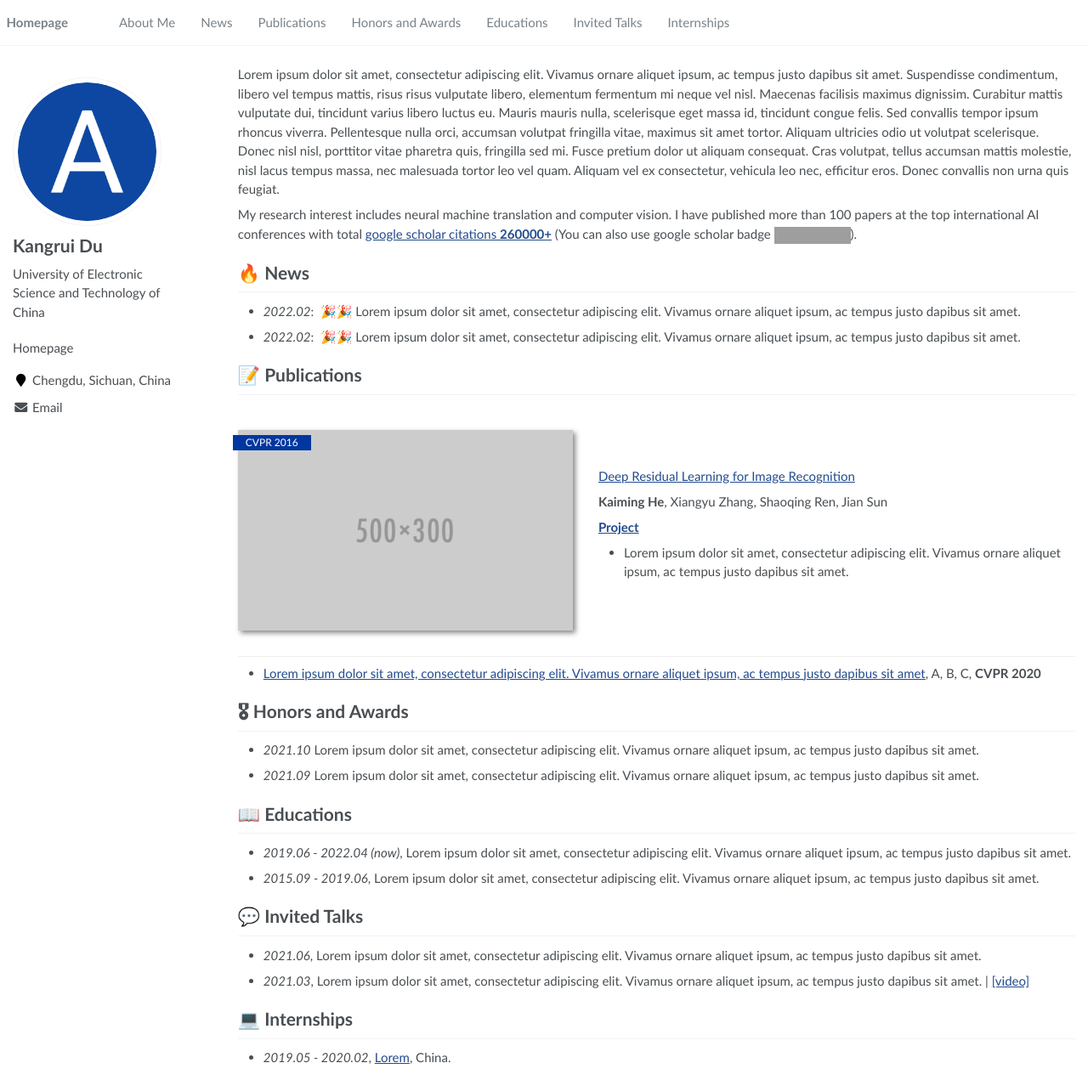
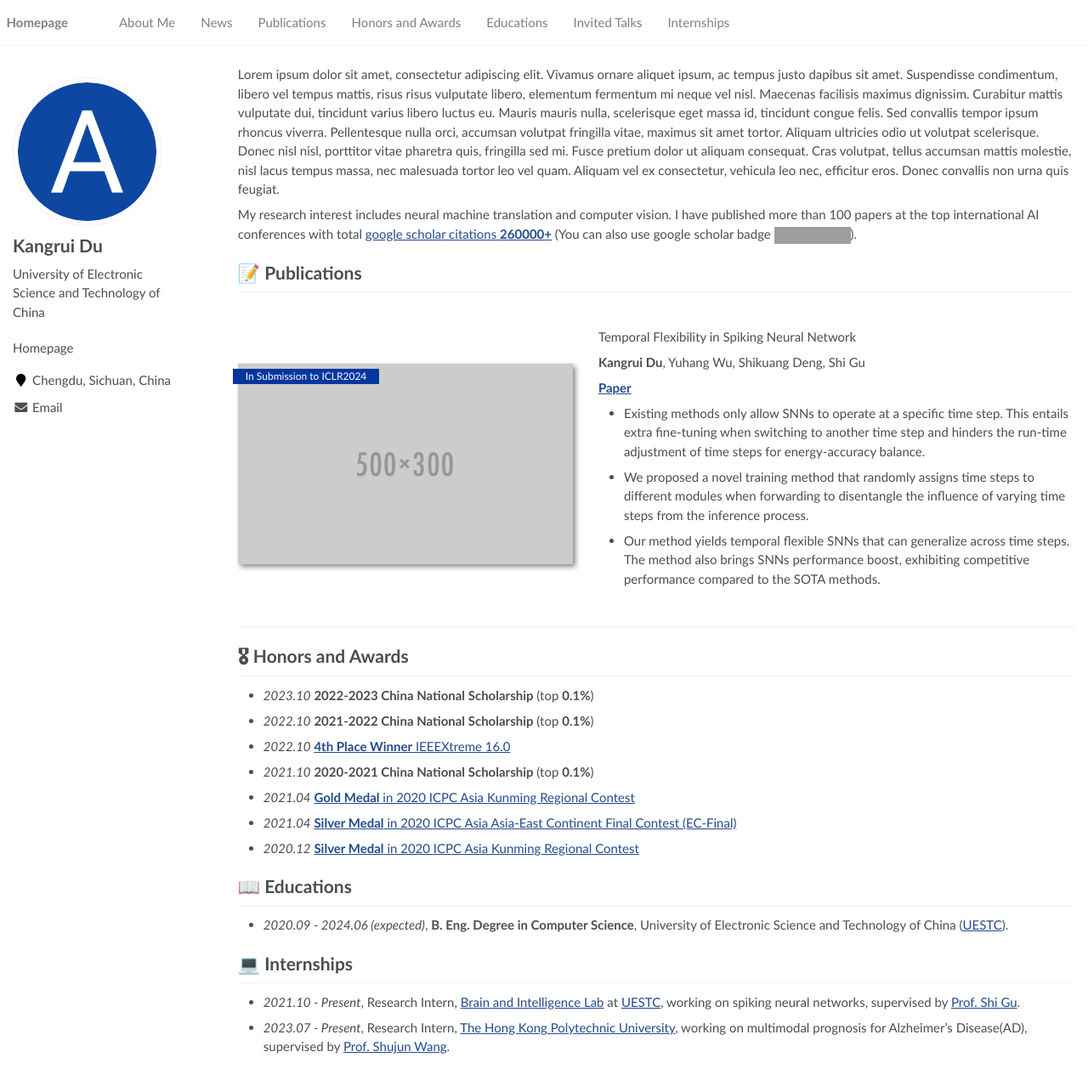
Before and after one commit to Rockdu/Rockdu.github.io, a Jekyll site: the page built from _pages/about.md, in a window 1280 px wide and 1271 px high. Shown: the whole window at 85% size. Built offline with Jekyll 4.4.1, drawn with Linux system fonts in a browser that asks for light colours; grey boxes are pictures that could not be loaded.

Commit message:
Update about.md

```diff
--- a/_pages/about.md
+++ b/_pages/about.md
@@ -22,37 +22,42 @@ Lorem ipsum dolor sit amet, consectetur adipiscing elit. Vivamus ornare aliquet
 My research interest includes neural machine translation and computer vision. I have published more than 100 papers at the top international AI conferences with total <a href='https://scholar.google.com/citations?user=DhtAFkwAAAAJ'>google scholar citations <strong><span id='total_cit'>260000+</span></strong></a> (You can also use google scholar badge <a href='https://scholar.google.com/citations?user=DhtAFkwAAAAJ'><img src="https://img.shields.io/endpoint?url={{ url | url_encode }}&logo=Google%20Scholar&labelColor=f6f6f6&color=9cf&style=flat&label=citations"></a>).
 
 
-# 🔥 News
+<!-- # 🔥 News
 - *2022.02*: &nbsp;🎉🎉 Lorem ipsum dolor sit amet, consectetur adipiscing elit. Vivamus ornare aliquet ipsum, ac tempus justo dapibus sit amet.
-- *2022.02*: &nbsp;🎉🎉 Lorem ipsum dolor sit amet, consectetur adipiscing elit. Vivamus ornare aliquet ipsum, ac tempus justo dapibus sit amet.
+- *2022.02*: &nbsp;🎉🎉 Lorem ipsum dolor sit amet, consectetur adipiscing elit. Vivamus ornare aliquet ipsum, ac tempus justo dapibus sit amet.  -->
 
 # 📝 Publications
 
-<div class='paper-box'><div class='paper-box-image'><div><div class="badge">CVPR 2016</div><img src='images/500x300.png' alt="sym" width="100%"></div></div>
+<div class='paper-box'><div class='paper-box-image'><div><div class="badge">In Submission to ICLR2024</div><img src='images/500x300.png' alt="sym" width="100%"></div></div>
 <div class='paper-box-text' markdown="1">
 
-[Deep Residual Learning for Image Recognition](https://openaccess.thecvf.com/content_cvpr_2016/papers/He_Deep_Residual_Learning_CVPR_2016_paper.pdf)
+Temporal Flexibility in Spiking Neural Network
 
-**Kaiming He**, Xiangyu Zhang, Shaoqing Ren, Jian Sun
+**Kangrui Du**, Yuhang Wu, Shikuang Deng, Shi Gu
 
-[**Project**](https://scholar.google.com/citations?view_op=view_citation&hl=zh-CN&user=DhtAFkwAAAAJ&citation_for_view=DhtAFkwAAAAJ:ALROH1vI_8AC) <strong><span class='show_paper_citations' data='DhtAFkwAAAAJ:ALROH1vI_8AC'></span></strong>
-- Lorem ipsum dolor sit amet, consectetur adipiscing elit. Vivamus ornare aliquet ipsum, ac tempus justo dapibus sit amet.
+[**Paper**](https://openreview.net/forum?id=RmQAKu1wCe) <strong><span class='show_paper_citations' data='DhtAFkwAAAAJ:ALROH1vI_8AC'></span></strong>
+- Existing methods only allow SNNs to operate at a specific time step. This entails extra fine-tuning when switching to another time step and hinders the run-time adjustment of time steps for energy-accuracy balance.
+- We proposed a novel training method that randomly assigns time steps to different modules when forwarding to disentangle the influence of varying time steps from the inference process.
+- Our method yields temporal flexible SNNs that can generalize across time steps. The method also brings SNNs performance boost, exhibiting competitive performance compared to the SOTA methods.
 </div>
 </div>
 
-- [Lorem ipsum dolor sit amet, consectetur adipiscing elit. Vivamus ornare aliquet ipsum, ac tempus justo dapibus sit amet](https://github.com), A, B, C, **CVPR 2020**
-
 # 🎖 Honors and Awards
-- *2021.10* Lorem ipsum dolor sit amet, consectetur adipiscing elit. Vivamus ornare aliquet ipsum, ac tempus justo dapibus sit amet.
-- *2021.09* Lorem ipsum dolor sit amet, consectetur adipiscing elit. Vivamus ornare aliquet ipsum, ac tempus justo dapibus sit amet.
+- *2023.10* **2022-2023 China National Scholarship** (top **0.1%**)
+- *2022.10* **2021-2022 China National Scholarship** (top **0.1%**)
+- *2022.10* [**4th Place Winner** IEEEXtreme 16.0](https://ieeextreme.org/ieeextreme-16-0-ranking/)
+- *2021.10* **2020-2021 China National Scholarship** (top **0.1%**)
+- *2021.04* [**Gold Medal** in 2020 ICPC Asia Kunming Regional Contest](https://icpc.global/)
+- *2021.04* [**Silver Medal** in 2020 ICPC Asia Asia-East Continent Final Contest (EC-Final)](https://icpc.global/)
+- *2020.12* [**Silver Medal** in 2020 ICPC Asia Kunming Regional Contest](https://icpc.global/)
 
 # 📖 Educations
-- *2019.06 - 2022.04 (now)*, Lorem ipsum dolor sit amet, consectetur adipiscing elit. Vivamus ornare aliquet ipsum, ac tempus justo dapibus sit amet.
-- *2015.09 - 2019.06*, Lorem ipsum dolor sit amet, consectetur adipiscing elit. Vivamus ornare aliquet ipsum, ac tempus justo dapibus sit amet.
+- *2020.09 - 2024.06 (expected)*, **B. Eng. Degree in Computer Science**, University of Electronic Science and Technology of China ([UESTC](https://en.uestc.edu.cn/)).
 
-# 💬 Invited Talks
+<!-- # 💬 Invited Talks
 - *2021.06*, Lorem ipsum dolor sit amet, consectetur adipiscing elit. Vivamus ornare aliquet ipsum, ac tempus justo dapibus sit amet.
-- *2021.03*, Lorem ipsum dolor sit amet, consectetur adipiscing elit. Vivamus ornare aliquet ipsum, ac tempus justo dapibus sit amet.  \| [\[video\]](https://github.com/)
+- *2021.03*, Lorem ipsum dolor sit amet, consectetur adipiscing elit. Vivamus ornare aliquet ipsum, ac tempus justo dapibus sit amet.  \| [\[video\]](https://github.com/) -->
 
 # 💻 Internships
-- *2019.05 - 2020.02*, [Lorem](https://github.com/), China.
+- *2021.10 - Present*, Research Intern, [Brain and Intelligence Lab](https://guslab.org/) at [UESTC](https://en.uestc.edu.cn/), working on spiking neural networks, supervised by [Prof. Shi Gu](https://guslab.org/).
+- *2023.07 - Present*, Research Intern, [The Hong Kong Polytechnic University](https://www.polyu.edu.hk/en/), working on multimodal prognosis for Alzheimer's Disease(AD), supervised by [Prof. Shujun Wang](https://emma-sjwang.github.io/).
```
